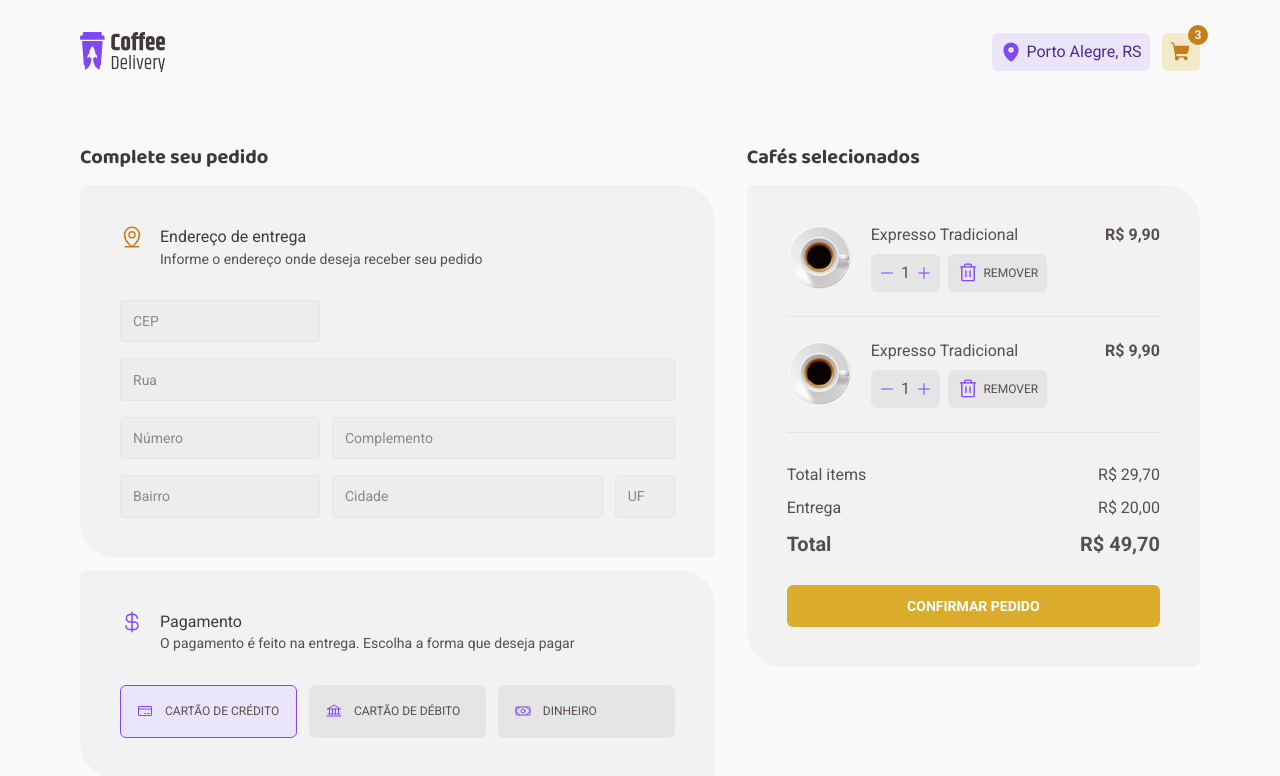
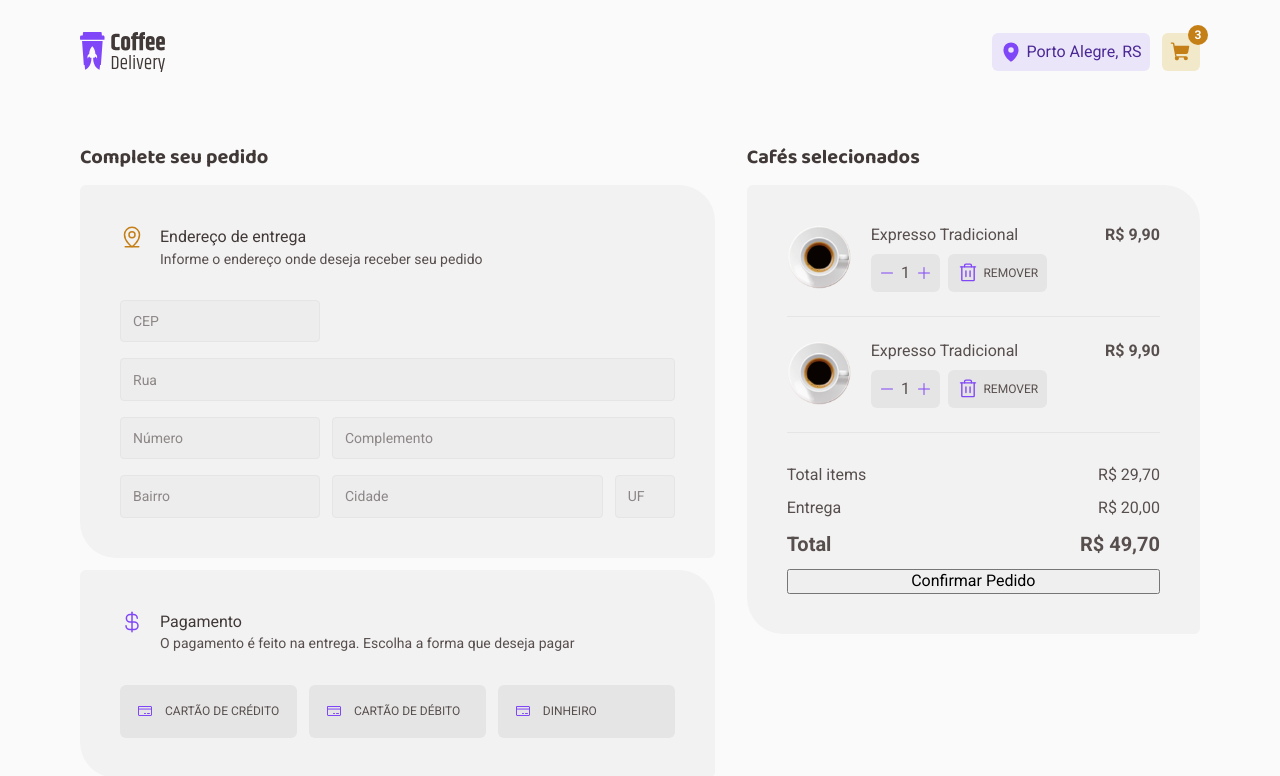
Before and after one commit to MichaelCStrahl/coffe-delivery, a React (Vite) app: page /checkout in a window 1280 px wide. Shown: the top 776 px of the page. Built offline with nearby package versions, Linux system fonts and the light colour scheme.

Commit message:
add validation form

```diff
--- a/package.json
+++ b/package.json
@@ -11,11 +11,14 @@
     "prepare": "husky"
   },
   "dependencies": {
+    "@hookform/resolvers": "^3.3.4",
     "phosphor-react": "^1.4.1",
     "react": "^18.2.0",
     "react-dom": "^18.2.0",
+    "react-hook-form": "^7.51.4",
     "react-router-dom": "^6.22.3",
-    "styled-components": "^5.3.9"
+    "styled-components": "^5.3.9",
+    "zod": "^3.23.7"
   },
   "devDependencies": {
     "@biomejs/biome": "1.6.1",
--- /dev/null
+++ b/src/components/InputCheckbox/index.tsx
@@ -0,0 +1,22 @@
+import { CreditCard } from "phosphor-react";
+import { type InputHTMLAttributes, forwardRef } from "react";
+import { CheckboxItem } from "./styles";
+
+interface InputCheckbox extends InputHTMLAttributes<HTMLInputElement> {
+	hasError: boolean;
+	textContent: string;
+	paymentSelected: boolean;
+}
+
+export const InputCheckbox = forwardRef(function InputCheckbox(
+	{ hasError = false, paymentSelected, textContent, ...props }: InputCheckbox,
+	ref: React.Ref<HTMLInputElement>,
+) {
+	return (
+		<CheckboxItem hasError={hasError} data-state={paymentSelected}>
+			<CreditCard size={16} color="#8047F8" />
+			<input type="radio" ref={ref} {...props} />
+			<span>{textContent}</span>
+		</CheckboxItem>
+	);
+});
--- /dev/null
+++ b/src/components/InputCheckbox/styles.ts
@@ -0,0 +1,42 @@
+import styled from "styled-components";
+
+interface CheckboxItemProps {
+	hasError: boolean;
+}
+
+export const CheckboxItem = styled.label<CheckboxItemProps>`
+  cursor: pointer;
+  display: flex;
+  align-items: center;
+  gap: 12px;
+  flex: 1;
+  padding: 1rem;
+
+  border-radius: 6px;
+  border: 1px solid transparent;
+  background-color: ${(props) => props.theme["gray-400"]};
+
+  text-transform: uppercase;
+  transition: all 0.2s;
+
+  border-color: ${(props) => props.hasError && `${props.theme.red}`};
+
+  :hover {
+    background-color: ${(props) => props.theme["gray-500"]};
+  }
+
+  input {
+    display: none;
+  }
+
+  &[data-state="true"] {
+    background-color: ${(props) => props.theme["purple-100"]};
+    border-color: ${(props) => props.theme["purple-400"]};
+  }
+
+  span {
+    font-size: 0.75rem;
+    text-transform: uppercase;
+    line-height: 1.6;
+  }
+`;
--- /dev/null
+++ b/src/components/InputText/index.tsx
@@ -0,0 +1,20 @@
+import { type InputHTMLAttributes, forwardRef } from "react";
+import { ErrorMessage, InputContentLayout, InputLayout } from "./styles";
+
+interface InputTextProps extends InputHTMLAttributes<HTMLInputElement> {
+	errorMessage?: string;
+}
+
+export const InputText = forwardRef(function InputText(
+	{ errorMessage, ...props }: InputTextProps,
+	ref: React.Ref<HTMLInputElement>,
+) {
+	const hasError = !!errorMessage;
+
+	return (
+		<InputContentLayout gridArea={String(props.id)}>
+			<InputLayout error={hasError} ref={ref} {...props} />
+			{hasError && <ErrorMessage>{errorMessage}</ErrorMessage>}
+		</InputContentLayout>
+	);
+});
--- /dev/null
+++ b/src/components/InputText/styles.ts
@@ -0,0 +1,45 @@
+import styled, { css } from "styled-components";
+
+interface InputContentLayoutProps {
+	gridArea: string;
+}
+
+interface InputLayoutProps {
+	error: boolean;
+}
+
+export const InputContentLayout = styled.div<InputContentLayoutProps>`
+  grid-area: ${(props) => props.gridArea};
+  width: 100%;
+`;
+
+export const InputLayout = styled.input<InputLayoutProps>`
+  width: 100%;
+  border: 1px solid ${(props) => props.theme["gray-400"]};
+  background: ${(props) => props.theme["gray-300"]};
+  color: ${(props) => props.theme["gray-700"]};
+  border-radius: 4px;
+  height: 2.65rem;
+  padding-left: 0.75rem;
+  font-size: 0.875rem;
+  font-weight: 400;
+
+  ${(props) => props.error && css`border-color: ${props.theme.red}`};
+
+  &::placeholder {
+    font-size: 0.875rem;
+    color: ${(props) => props.theme["gray-600"]};
+  }
+
+  &:focus {
+    border: 1px solid red;
+    box-shadow: 0 0 0 0 !important;
+  }
+`;
+
+export const ErrorMessage = styled.p`
+  font-size: 0.75rem;
+  font-weight: 400;
+  margin-top: 0.25rem;
+  color: ${(props) => props.theme.red};
+`;
--- a/src/pages/Checkout/index.tsx
+++ b/src/pages/Checkout/index.tsx
@@ -1,3 +1,4 @@
+import { zodResolver } from "@hookform/resolvers/zod";
 import {
 	Bank,
 	CreditCard,
@@ -8,19 +9,24 @@ import {
 	Plus,
 	Trash,
 } from "phosphor-react";
+import { type SubmitHandler, useForm } from "react-hook-form";
 import { NavLink } from "react-router-dom";
+import { z } from "zod";
 import coffee from "../../assets/coffee-options/espresso.png";
 import {
 	AmountContent,
 	CardCheckoutLayout,
 } from "../../components/Card/styles";
 import { Container } from "../../components/Container";
+import { InputCheckbox } from "../../components/InputCheckbox";
+import { CheckboxItem } from "../../components/InputCheckbox/styles";
+import { InputText } from "../../components/InputText";
 import {
 	CheckboxContent,
-	CheckboxItem,
 	CheckoutActionContent,
 	CheckoutContent,
 	CheckoutTitle,
+	ErrorPaymentMethodMessage,
 	ItemActionsContent,
 	ItemCardContent,
 	ItemContent,
@@ -32,10 +38,45 @@ import {
 	ShippingHeaderContent,
 } from "./styles";
 
+const deliveryAddressFormValidationSchema = z.object({
+	zipCode: z.string().min(8, "Informe o CEP").max(9),
+	street: z.string().min(1, "Informe a Rua"),
+	number: z.number({ message: "Informe o Número" }).min(1, "Informe o Número"),
+	complement: z.string().optional(),
+	neighborhood: z.string().min(1, "Informe o Bairro"),
+	city: z.string().min(1, "Informe a Cidade"),
+	stateAbbreviation: z
+		.string()
+		.min(2, "Informe o Estado")
+		.max(2, "Informe o Estado abreviado"),
+	paymentMethod: z.enum(["credit", "debit", "cash"], {
+		invalid_type_error: "Informe um método de pagamento",
+	}),
+});
+
+export type FormInputType = z.infer<typeof deliveryAddressFormValidationSchema>;
+
 export function Checkout() {
+	const {
+		register,
+		handleSubmit,
+		watch,
+		formState: { errors },
+	} = useForm<FormInputType>({
+		resolver: zodResolver(deliveryAddressFormValidationSchema),
+	});
+
+	const hasPaymentMethodError = !!errors.paymentMethod?.message;
+
+	const selectedPaymentMethod = watch("paymentMethod");
+
+	const handleDeliveryAddress: SubmitHandler<FormInputType> = (data) => {
+		console.log(data);
+	};
+
 	return (
 		<Container>
-			<form>
+			<form onSubmit={handleSubmit(handleDeliveryAddress)}>
 				<CheckoutContent>
 					<div>
 						<CheckoutTitle>Complete seu pedido</CheckoutTitle>
@@ -48,47 +89,54 @@ export function Checkout() {
 								</ShippingHeaderContent>
 							</ShippingHeader>
 							<MainFormLayout>
-								<input
+								<InputText
 									placeholder="CEP"
 									id="zipCode"
 									type="text"
-									style={{ gridArea: "zipCode" }}
+									errorMessage={errors.zipCode?.message as string}
+									{...register("zipCode")}
 								/>
-								<input
+								<InputText
 									placeholder="Rua"
-									style={{ gridArea: "street" }}
 									id="street"
 									type="text"
+									errorMessage={errors.street?.message as string}
+									{...register("street")}
 								/>
-								<input
+								<InputText
 									placeholder="Número"
 									id="number"
 									type="text"
-									style={{ gridArea: "number" }}
+									errorMessage={errors.number?.message as string}
+									{...register("number", { valueAsNumber: true })}
 								/>
-								<input
+								<InputText
 									placeholder="Complemento"
 									id="complement"
 									type="text"
-									style={{ gridArea: "complement" }}
+									errorMessage={errors.complement?.message as string}
+									{...register("complement")}
 								/>
-								<input
+								<InputText
 									placeholder="Bairro"
 									id="neighborhood"
 									type="text"
-									style={{ gridArea: "neighborhood" }}
+									errorMessage={errors.neighborhood?.message as string}
+									{...register("neighborhood")}
 								/>
-								<input
+								<InputText
 									placeholder="Cidade"
 									id="city"
 									type="text"
-									style={{ gridArea: "city" }}
+									errorMessage={errors.city?.message as string}
+									{...register("city")}
 								/>
-								<input
+								<InputText
 									placeholder="UF"
 									id="stateAbbreviation"
 									type="text"
-									style={{ gridArea: "stateAbbreviation" }}
+									errorMessage={errors.stateAbbreviation?.message as string}
+									{...register("stateAbbreviation")}
 								/>
 							</MainFormLayout>
 						</CardCheckoutLayout>
@@ -105,22 +153,33 @@ export function Checkout() {
 							</ShippingHeader>
 
 							<CheckboxContent>
-								<CheckboxItem htmlFor="credit" data-state={true}>
-									<CreditCard size={16} color="#8047F8" />
-									<input type="radio" name="paymentMethod" id="credit" />
-									<span>Cartão de crédito</span>
-								</CheckboxItem>
-								<CheckboxItem htmlFor="credit">
-									<Bank size={16} color="#8047F8" />
-									<input type="radio" name="paymentMethod" id="debit" />
-									<span>Cartão de Débito</span>
-								</CheckboxItem>
-								<CheckboxItem htmlFor="credit">
-									<Money size={16} color="#8047F8" />
-									<input type="radio" name="paymentMethod" id="money" />
-									<span>Dinheiro</span>
-								</CheckboxItem>
+								<InputCheckbox
+									value="credit"
+									paymentSelected={selectedPaymentMethod === "credit"}
+									hasError={hasPaymentMethodError}
+									textContent={"Cartão de crédito"}
+									{...register("paymentMethod")}
+								/>
+								<InputCheckbox
+									value="debit"
+									paymentSelected={selectedPaymentMethod === "debit"}
+									hasError={hasPaymentMethodError}
+									textContent={"Cartão de Débito"}
+									{...register("paymentMethod")}
+								/>
+								<InputCheckbox
+									value="cash"
+									paymentSelected={selectedPaymentMethod === "cash"}
+									hasError={hasPaymentMethodError}
+									textContent={"Dinheiro"}
+									{...register("paymentMethod")}
+								/>
 							</CheckboxContent>
+							{hasPaymentMethodError && (
+								<ErrorPaymentMethodMessage>
+									{errors.paymentMethod?.message as string}
+								</ErrorPaymentMethodMessage>
+							)}
 						</CardCheckoutLayout>
 					</div>
 					<div>
@@ -192,9 +251,9 @@ export function Checkout() {
 									<span>Total</span>
 									<span>R$ 49,70</span>
 								</PurchaseSummaryItemTotal>
-								<NavLink to="/success" title="Confirmar Pedido" type="submit">
+								<button title="Confirmar Pedido" type="submit">
 									Confirmar Pedido
-								</NavLink>
+								</button>
 							</CheckoutActionContent>
 						</CardCheckoutLayout>
 					</div>
--- a/src/pages/Checkout/styles.ts
+++ b/src/pages/Checkout/styles.ts
@@ -54,27 +54,6 @@ export const MainFormLayout = styled.div`
   grid-gap: 1rem 0.75rem;
   margin-top: 2rem;
   width: 100%;
-
-  input {
-    border: 1px solid ${(props) => props.theme["gray-400"]};
-    background: ${(props) => props.theme["gray-300"]};
-    color: ${(props) => props.theme["gray-700"]};
-    border-radius: 4px;
-    height: 2.65rem;
-    padding-left: 0.75rem;
-    font-size: 0.875rem;
-    font-weight: 400;
-  }
-
-  input::placeholder {
-    font-size: 0.875rem;
-    color: ${(props) => props.theme["gray-600"]};
-  }
-
-  input:focus {
-    border: 1px solid red;
-    box-shadow: 0 0 0 0 !important;
-  }
 `;
 
 export const CheckboxContent = styled.div`
@@ -84,39 +63,12 @@ export const CheckboxContent = styled.div`
   margin-top: 2rem;
 `;
 
-export const CheckboxItem = styled.label`
-  cursor: pointer;
+export const ErrorPaymentMethodMessage = styled.p`
   display: flex;
-  align-items: center;
-  gap: 12px;
-  flex: 1;
-  padding: 1rem;
-
-  border-radius: 6px;
-  border: 1px solid transparent;
-  background-color: ${(props) => props.theme["gray-400"]};
-
-  text-transform: uppercase;
-  transition: all 0.2s;
-
-  :hover {
-    background-color: ${(props) => props.theme["gray-500"]};
-  }
-
-  input {
-    display: none;
-  }
-
-  &[data-state="true"] {
-    background-color: ${(props) => props.theme["purple-100"]};
-    border-color: ${(props) => props.theme["purple-400"]};
-  }
-
-  span {
-    font-size: 0.75rem;
-    text-transform: uppercase;
-    line-height: 1.6;
-  }
+  font-size: 0.75rem;
+  font-weight: 400;
+  margin-top: 0.25rem;
+  color: ${(props) => props.theme.red};
 `;
 
 export const ItemCardContent = styled.div`
--- a/src/styles/themes/default.ts
+++ b/src/styles/themes/default.ts
@@ -20,4 +20,5 @@ export const defaultTheme = {
 
 	white: "#FFFFFF",
 	black: "#000000",
+	red: "#FF0000",
 };
```
Also changed, not shown: 1 other file (tests, documents, lock files or other folders).
